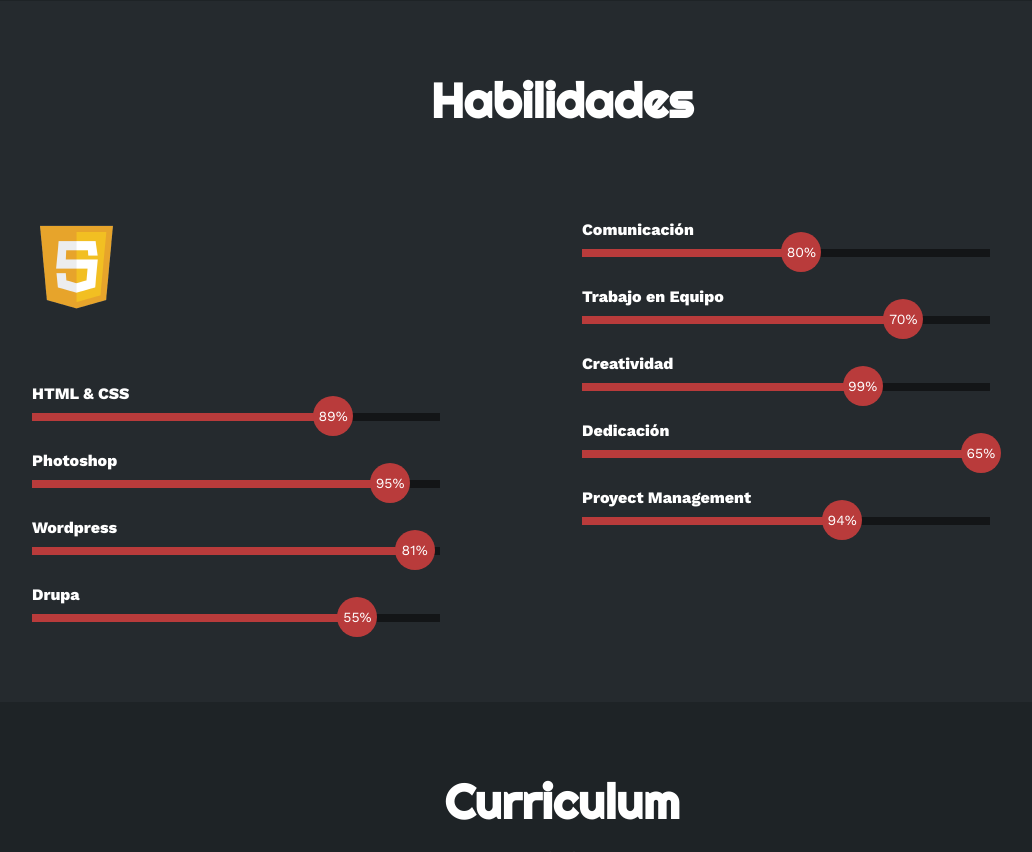
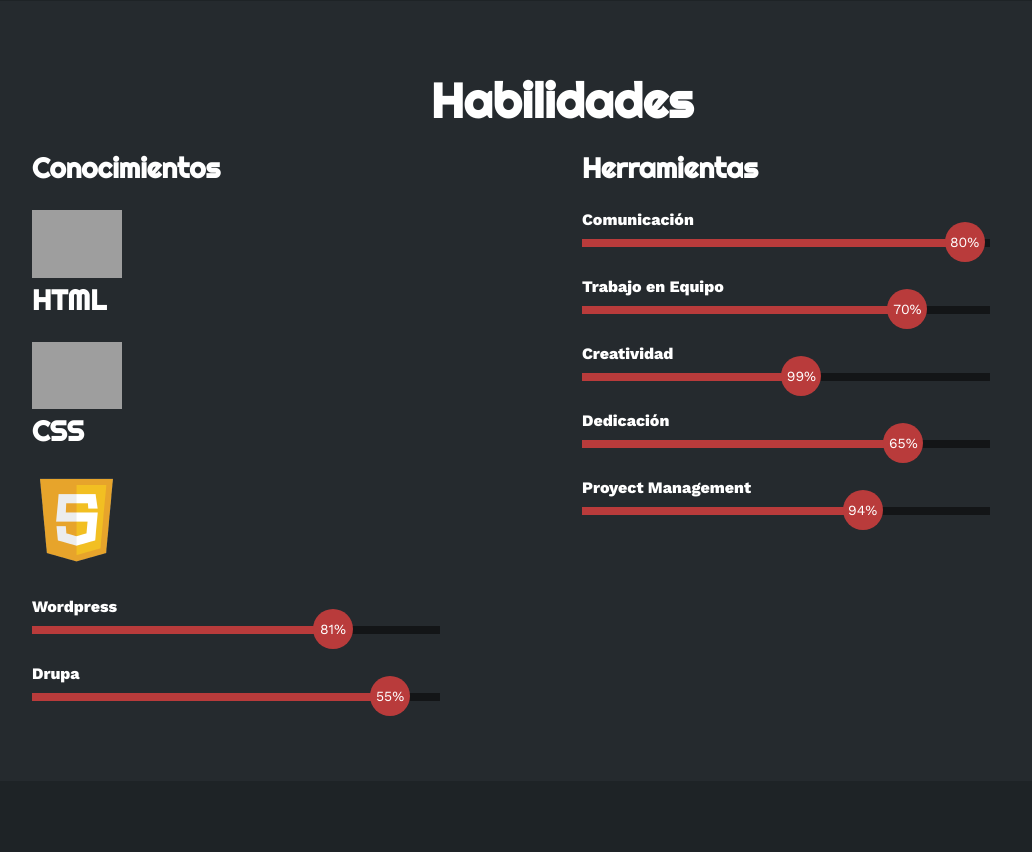
Before and after one commit to hdgomez8/portafolio, a PHP site: page / in a window 1280 px wide. Shown: the part 1479-2331 px from the top of the page, without its empty margins (78-1110 px from the left). Run offline with PHP 8.4, Linux system fonts and the light colour scheme; some libraries are stand-ins or nearby versions; grey boxes are pictures that could not be loaded.

Commit message:
Actualizacion De Conocimientos

```diff
--- a/estilo.css
+++ b/estilo.css
@@ -228,7 +228,7 @@
     padding: 20px 0;
 
 }
-.skills h3 {
+.skills h4 {
     background-color: var(--dark2);
     text-align: center;
     border-radius: 5px;
@@ -240,8 +240,8 @@
     transform: translate(0px,-100px);
     transition: transform 0.4s ease, opacity 0.4s ease;
 }
-.knowledge>div:hover h3,
-.tools>div:hover h3 {
+.knowledge>div:hover h4,
+.tools>div:hover h4 {
     opacity: 1;
     transform: translate(0px,-150px);
 }
--- a/index.html
+++ b/index.html
@@ -159,24 +159,20 @@
                 <div class="col knowledge">
                     <h3>Conocimientos</h3>
                     <div class="skill">
-                        <div><img src="img/js-icon.png" alt="">
-                            <h3>Javascript</h3>
+                        <div>
+                            <img src="./img/html-icon.png" alt="">
+                            <h3>HTML</h3>
                         </div>
                     </div>
                     <div class="skill">
-                        <span>HTML & CSS</span>
-                        <div class="barra-skill">
-                            <div class="progreso">
-                                <span>89%</span>
-                            </div>
+                        <div>
+                            <img src="./img/css-icon.png" alt="">
+                            <h3>CSS</h3>
                         </div>
                     </div>
                     <div class="skill">
-                        <span>Photoshop</span>
-                        <div class="barra-skill">
-                            <div class="progreso">
-                                <span>95%</span>
-                            </div>
+                        <div><img src="img/js-icon.png" alt="">
+                            <h4>Javascript</h4>
                         </div>
                     </div>
                     <div class="skill">
```
